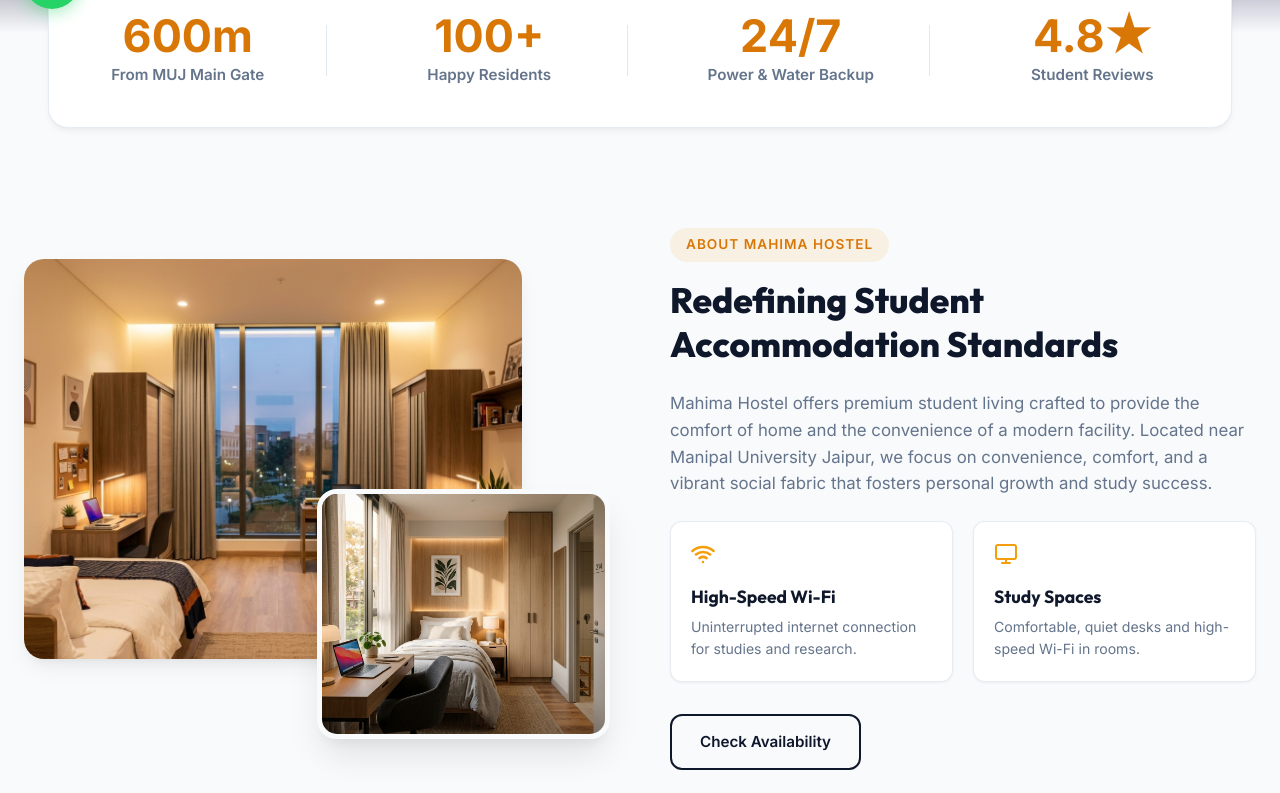
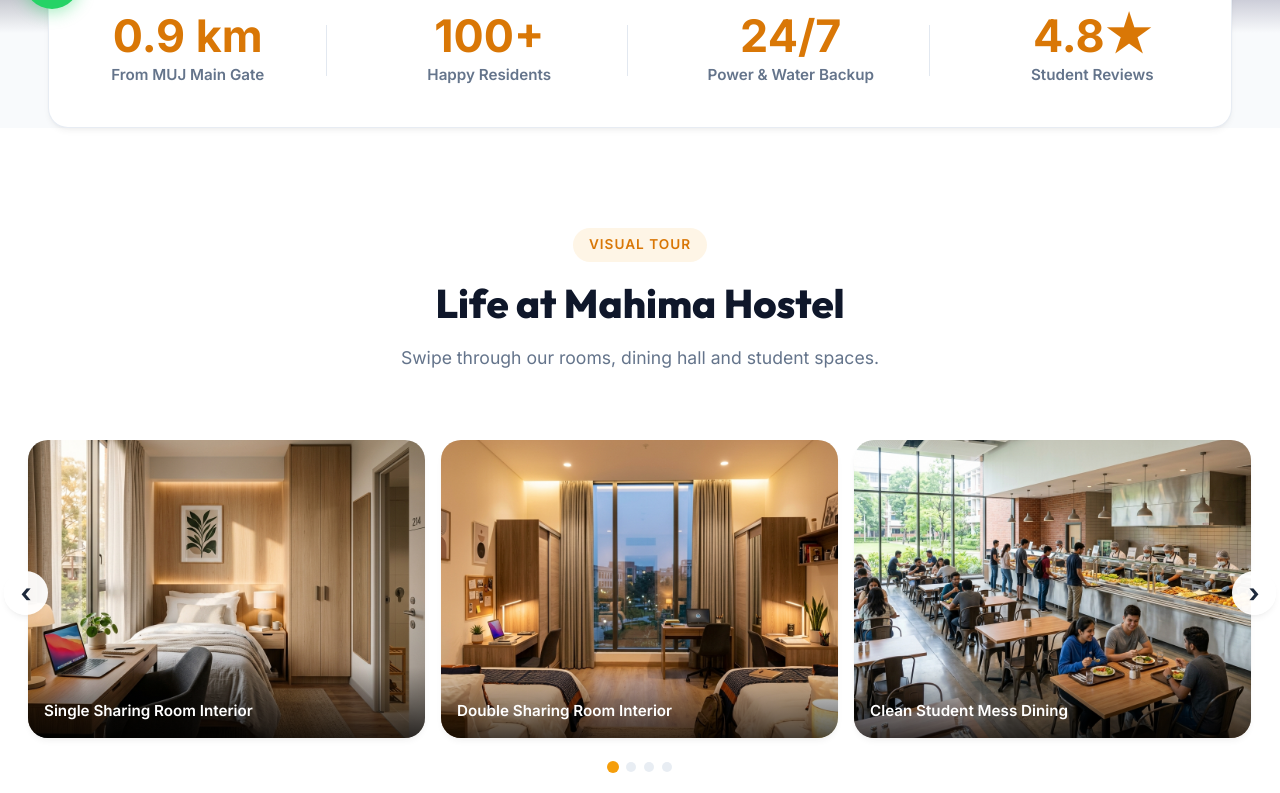
Before and after one commit to tanishq286/mahima-hostel, a website: page index.html in a window 1280 px wide. Shown: the part 767-1560 px from the top of the page. Drawn offline with Linux system fonts and the light colour scheme; no server answers.

Commit message:
Site redesign: carousel gallery + reorder + 0.9km

```diff
--- a/app.js
+++ b/app.js
@@ -61,62 +61,79 @@ document.addEventListener('DOMContentLoaded', () => {
   mobileMenuBtn.addEventListener('click', () => toggleMenu(false));
   navLinksList.forEach(link => link.addEventListener('click', () => toggleMenu(true)));
 
-  /* ----- 3. Render gallery + filtering ----- */
-  const galleryGrid = document.getElementById('gallery-grid');
-  const filterBtns = document.querySelectorAll('.filter-btn');
+  /* ----- 3. Render gallery carousel ----- */
+  const carousel = document.getElementById('gallery-carousel');
+  const dotsWrap = document.getElementById('carousel-dots');
+  const prevBtn = document.querySelector('[data-carousel-prev]');
+  const nextBtn = document.querySelector('[data-carousel-next]');
 
-  const renderGallery = (filter = 'all') => {
-    galleryGrid.innerHTML = '';
+  const renderGallery = () => {
+    if (!carousel) return;
+    carousel.innerHTML = '';
+    dotsWrap.innerHTML = '';
     galleryMedia.forEach((media, index) => {
-      if (filter !== 'all' && media.category !== filter) return;
-      const item = document.createElement('div');
-      item.className = 'gallery-item';
-      item.dataset.category = media.category;
-      item.dataset.index = index;
-      item.setAttribute('role', 'button');
-      item.setAttribute('tabindex', '0');
-      item.setAttribute('aria-label', `Open ${media.alt}`);
+      const slide = document.createElement('div');
+      slide.className = 'gallery-slide';
+      slide.dataset.index = index;
+      slide.setAttribute('role', 'button');
+      slide.setAttribute('tabindex', '0');
+      slide.setAttribute('aria-label', `Open ${media.alt}`);
 
       if (media.type === 'video') {
-        item.innerHTML = `
+        slide.innerHTML = `
           <video src="${media.src}" ${media.poster ? `poster="${media.poster}"` : ''} muted playsinline></video>
-          <div class="gallery-overlay">
-            <span class="gallery-video-tag">▶ Video</span>
-          </div>`;
+          <span class="gallery-video-tag">▶ Video</span>
+          ${media.alt ? `<div class="gallery-caption">${media.alt}</div>` : ''}`;
       } else {
-        item.innerHTML = `
+        slide.innerHTML = `
           <img src="${media.src}" alt="${media.alt}" loading="lazy">
-          <div class="gallery-overlay">
-            <svg class="gallery-zoom-icon" xmlns="http://www.w3.org/2000/svg" width="36" height="36" viewBox="0 0 24 24" fill="none" stroke="currentColor" stroke-width="2" stroke-linecap="round" stroke-linejoin="round">
-              <circle cx="11" cy="11" r="8"/><line x1="21" y1="21" x2="16.65" y2="16.65"/><line x1="11" y1="8" x2="11" y2="14"/><line x1="8" y1="11" x2="14" y2="11"/>
-            </svg>
-          </div>`;
+          ${media.alt ? `<div class="gallery-caption">${media.alt}</div>` : ''}`;
       }
 
-      item.addEventListener('click', () => openLightbox(index, filter));
-      item.addEventListener('keydown', (e) => {
-        if (e.key === 'Enter' || e.key === ' ') { e.preventDefault(); openLightbox(index, filter); }
+      slide.addEventListener('click', () => openLightbox(index, 'all'));
+      slide.addEventListener('keydown', (e) => {
+        if (e.key === 'Enter' || e.key === ' ') { e.preventDefault(); openLightbox(index, 'all'); }
       });
-      galleryGrid.appendChild(item);
+      carousel.appendChild(slide);
+
+      const dot = document.createElement('button');
+      dot.className = 'carousel-dot' + (index === 0 ? ' active' : '');
+      dot.setAttribute('aria-label', `Go to slide ${index + 1}`);
+      dot.addEventListener('click', () => scrollToSlide(index));
+      dotsWrap.appendChild(dot);
     });
   };
 
-  filterBtns.forEach(btn => {
-    btn.addEventListener('click', () => {
-      filterBtns.forEach(b => b.classList.remove('active'));
-      btn.classList.add('active');
-      renderGallery(btn.dataset.filter);
-    });
+  const scrollToSlide = (index) => {
+    const slide = carousel.children[index];
+    if (slide) carousel.scrollTo({ left: slide.offsetLeft - carousel.offsetLeft, behavior: 'smooth' });
+  };
+
+  const getCurrentSlideIndex = () => {
+    const slideWidth = carousel.children[0]?.getBoundingClientRect().width || 1;
+    const gap = 16;
+    return Math.round(carousel.scrollLeft / (slideWidth + gap));
+  };
+
+  if (prevBtn) prevBtn.addEventListener('click', () => {
+    scrollToSlide(Math.max(0, getCurrentSlideIndex() - 1));
+  });
+  if (nextBtn) nextBtn.addEventListener('click', () => {
+    scrollToSlide(Math.min(galleryMedia.length - 1, getCurrentSlideIndex() + 1));
   });
 
-  renderGallery('all');
+  if (carousel) carousel.addEventListener('scroll', () => {
+    const current = getCurrentSlideIndex();
+    dotsWrap.querySelectorAll('.carousel-dot').forEach((d, i) => d.classList.toggle('active', i === current));
+  });
+
+  renderGallery();
 
   // Load gallery from Vercel Blob API, fall back to repo gallery.json
   const applyGallery = (data) => {
     if (Array.isArray(data.items) && data.items.length) {
       galleryMedia = data.items;
-      const activeFilter = document.querySelector('.filter-btn.active');
-      renderGallery(activeFilter ? activeFilter.dataset.filter : 'all');
+      renderGallery();
     }
   };
 
--- a/index.html
+++ b/index.html
@@ -3,7 +3,7 @@
 <head>
   <meta charset="utf-8">
   <title>Mahima Hostel — Best PG Near Manipal University Jaipur (MUJ) | Boys & Girls Hostel</title>
-  <meta name="description" content="Mahima Hostel — top-rated premium PG near Manipal University Jaipur (MUJ), 600m from campus. AC rooms, multi-cuisine mess, 24/7 power backup, shuttle, laundry. Book now: +91 96104 49797.">
+  <meta name="description" content="Mahima Hostel — top-rated premium PG near Manipal University Jaipur (MUJ), 0.9 km from campus. AC rooms, multi-cuisine mess, 24/7 power backup, shuttle, laundry. Book now: +91 96104 49797.">
   <meta name="keywords" content="PG near Manipal University Jaipur, PG near MUJ, hostel near MUJ, best PG near Manipal University Jaipur, boys hostel MUJ, girls PG MUJ, luxury PG Jaipur, MUJ accommodation, Dehmi Kalan PG, Bagru PG, Mahima Hostel, Mahima Hostel, student housing Jaipur, AC PG Jaipur">
   <meta name="author" content="Mahima Hostel">
   <meta name="robots" content="index, follow, max-image-preview:large, max-snippet:-1, max-video-preview:-1">
@@ -27,7 +27,7 @@
   <!-- Open Graph / Social Sharing -->
   <meta property="og:type" content="website">
   <meta property="og:title" content="Mahima Hostel | Premium Student Housing near Manipal University Jaipur">
-  <meta property="og:description" content="Premium boys & girls PG accommodation 600m from MUJ. AC rooms, multi-cuisine mess, power backup & shuttle service.">
+  <meta property="og:description" content="Premium boys & girls PG accommodation 0.9 km from MUJ. AC rooms, multi-cuisine mess, power backup & shuttle service.">
   <meta property="og:image" content="assets/room_single.png">
   <meta property="og:url" content="https://mahima-hostel.vercel.app/">
   <meta property="og:site_name" content="Mahima Hostel">
@@ -45,7 +45,7 @@
     "name": "Mahima Hostel",
     "alternateName": ["Mahima PG", "Mahima Hostel MUJ"],
     "url": "https://mahima-hostel.vercel.app/",
-    "description": "Premium boys & girls PG accommodation 600m from Manipal University Jaipur (MUJ) main gate. AC rooms, multi-cuisine mess, 24/7 power backup, shuttle and laundry service.",
+    "description": "Premium boys & girls PG accommodation 0.9 km from Manipal University Jaipur (MUJ) main gate. AC rooms, multi-cuisine mess, 24/7 power backup, shuttle and laundry service.",
     "image": [
       "https://mahima-hostel.vercel.app/assets/room_single.png",
       "https://mahima-hostel.vercel.app/assets/room_double.png",
@@ -124,7 +124,7 @@
         "name": "How far is Mahima Hostel from Manipal University Jaipur?",
         "acceptedAnswer": {
           "@type": "Answer",
-          "text": "Mahima Hostel is approximately 600–700 meters from the main gate of Manipal University Jaipur (MUJ), an 8–10 minute walk. We also run a daily shuttle service to and from campus."
+          "text": "Mahima Hostel is approximately 0.9 km from the main gate of Manipal University Jaipur (MUJ), an 8–10 minute walk. We also run a daily shuttle service to and from campus."
         }
       },
       {
@@ -209,7 +209,7 @@
             Premium Student Living
           </div>
           <h1 class="hero-title">Your Ultimate Home Away From <span>Home</span></h1>
-          <p class="hero-desc">Experience a comfortable, secure, and thriving community living just 600 meters from Manipal University Jaipur. Perfectly designed rooms, clean home-style meals, and modern conveniences await you.</p>
+          <p class="hero-desc">Experience a comfortable, secure, and thriving community living just 0.9 km from Manipal University Jaipur. Perfectly designed rooms, clean home-style meals, and modern conveniences await you.</p>
           <div class="hero-btns">
             <a href="#" class="btn btn-primary" data-enquiry-trigger>Schedule a Tour</a>
             <a href="#rooms" class="btn btn-secondary">Explore Rooms</a>
@@ -257,7 +257,7 @@
     <div class="stats">
       <div class="stats-grid">
         <div class="stat-item">
-          <div class="stat-number">600m</div>
+          <div class="stat-number">0.9 km</div>
           <div class="stat-label">From MUJ Main Gate</div>
         </div>
         <div class="stat-item">
@@ -273,6 +273,24 @@
           <div class="stat-label">Student Reviews</div>
         </div>
       </div>
+    </div>
+  </section>
+
+  <!-- Gallery Section (moved to top) -->
+  <section class="section" id="gallery" style="background-color: var(--color-bg-white);">
+    <div class="container">
+      <div class="section-header">
+        <span class="section-tag">Visual Tour</span>
+        <h2 class="section-title">Life at Mahima Hostel</h2>
+        <p class="section-desc">Swipe through our rooms, dining hall and student spaces.</p>
+      </div>
+
+      <div class="gallery-carousel-wrap">
+        <button class="carousel-arrow carousel-prev" aria-label="Previous photo" data-carousel-prev>&#8249;</button>
+        <div class="gallery-carousel" id="gallery-carousel"></div>
+        <button class="carousel-arrow carousel-next" aria-label="Next photo" data-carousel-next>&#8250;</button>
+      </div>
+      <div class="carousel-dots" id="carousel-dots"></div>
     </div>
   </section>
 
@@ -476,24 +494,6 @@
   </section>
 
   <!-- Filterable Gallery Section -->
-  <section class="section" id="gallery" style="background-color: var(--color-bg-white);">
-    <div class="container">
-      <div class="section-header">
-        <span class="section-tag">Visual Tour</span>
-        <h2 class="section-title">Life at Mahima Hostel</h2>
-        <p class="section-desc">Take a visual tour around our campus rooms, dining hall and student spaces.</p>
-      </div>
-
-      <div class="gallery-filters">
-        <button class="filter-btn active" data-filter="all">All Photos</button>
-        <button class="filter-btn" data-filter="rooms">Rooms</button>
-        <button class="filter-btn" data-filter="facilities">Facilities</button>
-      </div>
-
-      <!-- DEVELOPER: Gallery items are rendered dynamically from galleryMedia array in app.js -->
-      <div class="gallery-grid" id="gallery-grid"></div>
-    </div>
-  </section>
 
   <!-- Testimonials Section -->
   <section class="section testimonials" id="testimonials">
@@ -565,7 +565,7 @@
           </div>
           <div class="faq-answer">
             <div class="faq-answer-inner">
-              We are located approximately 600–700 meters from the main gate of Manipal University Jaipur (MUJ). This makes it a quick 8-10 minute walk. Additionally, we provide scheduled shuttle drops for students during college entry/exit hours.
+              We are located approximately 0.9 km from the main gate of Manipal University Jaipur (MUJ). This makes it a quick 8-10 minute walk. Additionally, we provide scheduled shuttle drops for students during college entry/exit hours.
             </div>
           </div>
         </div>
--- a/styles.css
+++ b/styles.css
@@ -1656,3 +1656,128 @@ textarea.form-control {
     text-align: center;
   }
 }
+
+/* ---------- Gallery Carousel ---------- */
+.gallery-carousel-wrap { position: relative; }
+.gallery-carousel {
+  display: flex;
+  gap: 16px;
+  overflow-x: auto;
+  scroll-snap-type: x mandatory;
+  scroll-behavior: smooth;
+  -webkit-overflow-scrolling: touch;
+  padding: 8px 4px 16px;
+  scrollbar-width: none;
+}
+.gallery-carousel::-webkit-scrollbar { display: none; }
+.gallery-slide {
+  flex: 0 0 calc(100% - 12px);
+  scroll-snap-align: center;
+  position: relative;
+  border-radius: var(--radius-lg);
+  overflow: hidden;
+  box-shadow: var(--shadow-md);
+  background: var(--color-bg-light);
+  cursor: pointer;
+  aspect-ratio: 16 / 10;
+}
+.gallery-slide img,
+.gallery-slide video {
+  width: 100%;
+  height: 100%;
+  object-fit: cover;
+  display: block;
+}
+.gallery-slide .gallery-video-tag {
+  position: absolute;
+  top: 12px;
+  left: 12px;
+  background: rgba(0,0,0,0.6);
+  color: #fff;
+  padding: 4px 10px;
+  border-radius: var(--radius-full);
+  font-size: 0.8rem;
+  font-weight: 600;
+}
+.gallery-slide .gallery-caption {
+  position: absolute;
+  left: 0; right: 0; bottom: 0;
+  background: linear-gradient(to top, rgba(0,0,0,0.7), transparent);
+  color: #fff;
+  padding: 32px 16px 14px;
+  font-weight: 600;
+  font-size: 0.95rem;
+}
+.carousel-arrow {
+  position: absolute;
+  top: 50%;
+  transform: translateY(-50%);
+  background: rgba(255,255,255,0.95);
+  color: var(--color-text-dark);
+  border: none;
+  width: 44px;
+  height: 44px;
+  border-radius: 50%;
+  font-size: 1.6rem;
+  font-weight: 700;
+  cursor: pointer;
+  z-index: 2;
+  box-shadow: var(--shadow-md);
+  display: flex;
+  align-items: center;
+  justify-content: center;
+  line-height: 1;
+}
+.carousel-arrow:hover { background: #fff; }
+.carousel-prev { left: -8px; }
+.carousel-next { right: -8px; }
+.carousel-dots {
+  display: flex;
+  justify-content: center;
+  gap: 8px;
+  margin-top: 8px;
+  flex-wrap: wrap;
+}
+.carousel-dot {
+  width: 10px;
+  height: 10px;
+  border-radius: 50%;
+  background: var(--color-card-border);
+  border: none;
+  cursor: pointer;
+  padding: 0;
+  transition: background 0.2s, transform 0.2s;
+}
+.carousel-dot.active {
+  background: var(--color-accent);
+  transform: scale(1.2);
+}
+@media (min-width: 768px) {
+  .gallery-slide { flex: 0 0 calc(50% - 8px); aspect-ratio: 4 / 3; }
+}
+@media (min-width: 1100px) {
+  .gallery-slide { flex: 0 0 calc(33.333% - 11px); }
+  .carousel-prev { left: -20px; }
+  .carousel-next { right: -20px; }
+}
+
+/* ---------- Admin reorder controls ---------- */
+.admin-move {
+  position: absolute;
+  bottom: 6px;
+  background: rgba(0,0,0,0.7);
+  color: #fff;
+  border: none;
+  width: 26px;
+  height: 26px;
+  border-radius: 50%;
+  font-size: 1rem;
+  font-weight: 700;
+  cursor: pointer;
+  display: flex;
+  align-items: center;
+  justify-content: center;
+}
+.admin-move-up { left: 6px; }
+.admin-move-down { left: 38px; }
+.admin-move:disabled { opacity: 0.3; cursor: not-allowed; }
```
Also changed, not shown: admin.html (+25 -1 lines), api/gallery.js (+8 -1 lines).
